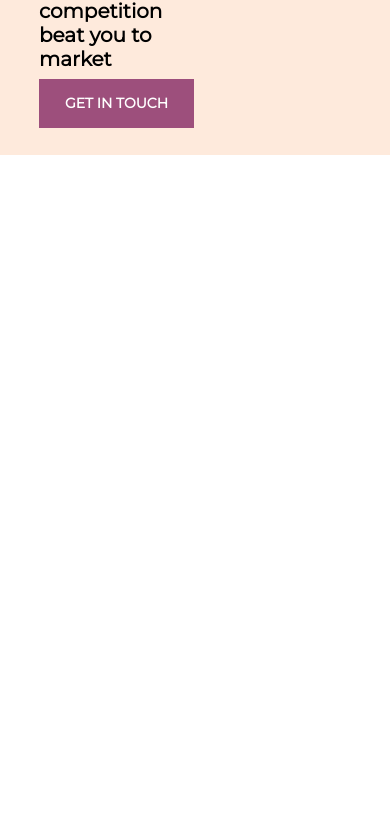
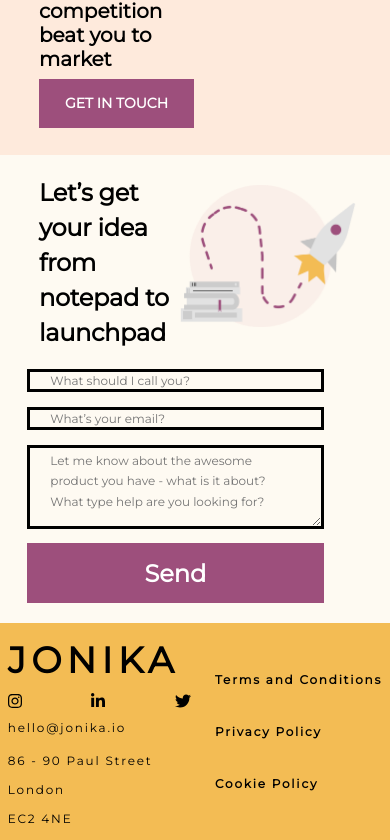
Before and after one commit to linas19/Erika_HomePage, a Next.js app: page / in a window 390 px wide. Shown: the part 4384-5224 px from the top of the page. Before the commit the page ends 4539 px from the top, so only its background shows below. Built offline with nearby package versions, Linux system fonts and the light colour scheme.

Commit message:
fixed css

```diff
--- a/pages/components/Footer/Footer.module.scss
+++ b/pages/components/Footer/Footer.module.scss
@@ -2,7 +2,6 @@
   background: #f3bc54;
 }
 .footerContainer {
-  width: 1441px;
   margin: auto;
   display: flex;
   flex-direction: row;
@@ -54,3 +53,59 @@
     letter-spacing: 0.15em;
   }
 }
+@media screen and (max-width: 800px) {
+  .footer {
+    background: #f3bc54;
+  }
+  .footerContainer {
+    margin: auto;
+    display: flex;
+    flex-direction: row;
+    justify-content: space-between;
+    padding-top: 2%;
+    padding-bottom: 2%;
+    .footerLeft {
+      padding-left: 2%;
+      .footerLeftTitle {
+        font-family: Montserrat;
+        font-style: normal;
+        font-weight: 800;
+        font-size: 36px;
+        line-height: 59px;
+        letter-spacing: 0.15em;
+        margin-bottom: 2%;
+      }
+      .footerLeftEmail {
+        font-family: Montserrat;
+        font-style: normal;
+        font-weight: normal;
+        font-size: 12px;
+        line-height: 29px;
+        letter-spacing: 0.15em;
+        margin-bottom: 2%;
+        padding-top:2%;
+      }
+      .footerLeftAddress {
+        font-family: Montserrat;
+        font-style: normal;
+        font-weight: normal;
+        font-size: 12px;
+        line-height: 29px;
+        letter-spacing: 0.15em;
+        width: 80%;
+      }
+    }
+    .footerRight {
+      padding-right: 2%;
+      display: flex;
+      flex-direction: column;
+      justify-content: space-evenly;
+      font-family: Montserrat;
+      font-style: normal;
+      font-weight: 800;
+      font-size: 12px;
+      line-height: 5px;
+      letter-spacing: 0.15em;
+    }
+  }
+}
--- a/pages/homePage/competitionSection/CompetitionSection.module.scss
+++ b/pages/homePage/competitionSection/CompetitionSection.module.scss
@@ -41,7 +41,6 @@
     .competitionSectionRight {
       margin:auto;
       max-width: 250px;
-      // padding-right: 5%;
     }
   }
 }
--- a/pages/homePage/formSection/FormSection.module.scss
+++ b/pages/homePage/formSection/FormSection.module.scss
@@ -1,13 +1,12 @@
 .formSection {
-  width: 1441px;
   margin: auto;
   display: flex;
   flex-direction: row;
   justify-content: space-between;
-  padding-top: 144px;
-  padding-bottom: 144px;
+  padding-top: 5%;
+  padding-bottom: 5%;
   .formSectionLeft {
-    width: 60%;
+    max-width: 60%;
     padding-left: 173px;
     .formSectionLeftText {
       font-family: Montserrat;
@@ -73,3 +72,83 @@
   height: 60px;
   cursor: pointer;
 }
+@media screen and (max-width: 1000px) {
+  .formSection {
+    margin: auto;
+    display: flex;
+    flex-direction: column;
+    justify-content: space-between;
+    align-items: center;
+    padding-top: 5%;
+    padding-bottom: 5%;
+    .formSectionLeft {
+      max-width: 90%;
+      padding-left: 5%;
+      display: flex;
+      justify-content: space-between;
+      .formSectionLeftText {
+        font-family: Montserrat;
+        font-style: normal;
+        font-weight: 800;
+        font-size: 24px;
+        line-height: 35px;
+        letter-spacing: -0.01em;
+      }
+      .formSectionLeftImage {
+        padding-top: 10px;
+      }
+    }
+    .formSectionRight {
+      display: flex;
+      flex-direction: column;
+      width: 90%;
+      padding-right: 12%;
+      padding-left: 2%;
+      padding-top: 5%;
+      .formSectionRightTopBox {
+        height: 20%;
+        margin-bottom: 5%;
+        background-color: #fefaf2;
+        align-items: center;
+        border: 3px solid #000000;
+        padding-left: 20px;
+      }
+      .formSectionRightBottomBox {
+        height: 50%;
+        margin-bottom: 5%;
+        background-color: #fefaf2;
+        align-items: center;
+        border: 3px solid #000000;
+        padding-top: 1%;
+        padding-bottom: 15%;
+        padding-left: 20px;
+      }
+    }
+  }
+  .formSectionRightTopBox::placeholder {
+      font-family: Montserrat;
+      font-style: normal;
+      font-weight: normal;
+      font-size: 12px;
+      line-height: 170%;
+  }
+  .formSectionRightBottomBox::placeholder {
+    font-family: Montserrat;
+    font-style: normal;
+    font-weight: normal;
+    font-size: 12px;
+    line-height: 170%;
+    padding-right: 20px;
+  }
+  .submit {
+    border: none;
+    background: #9d4f7c;
+    font-family: "Montserrat", sans-serif;
+    font-size: 24px;
+    font-weight: bold;
+    color: #ffffff;
+    outline: none;
+    height: 60px;
+    cursor: pointer;
+  }
+}
--- a/pages/index.js
+++ b/pages/index.js
@@ -49,10 +49,10 @@ export default function Home() {
         <section className={styles.competitionSection}>
           <CompetitionSection />
         </section>
-        {/* <section className={styles.formSection} ref={bottomRef}>
+        <section className={styles.formSection} ref={bottomRef}>
           <FormSection />
-        </section> */}
-        {/* <Footer /> */}
+        </section>
+        <Footer />
       </body>
     </div>
   )
```
